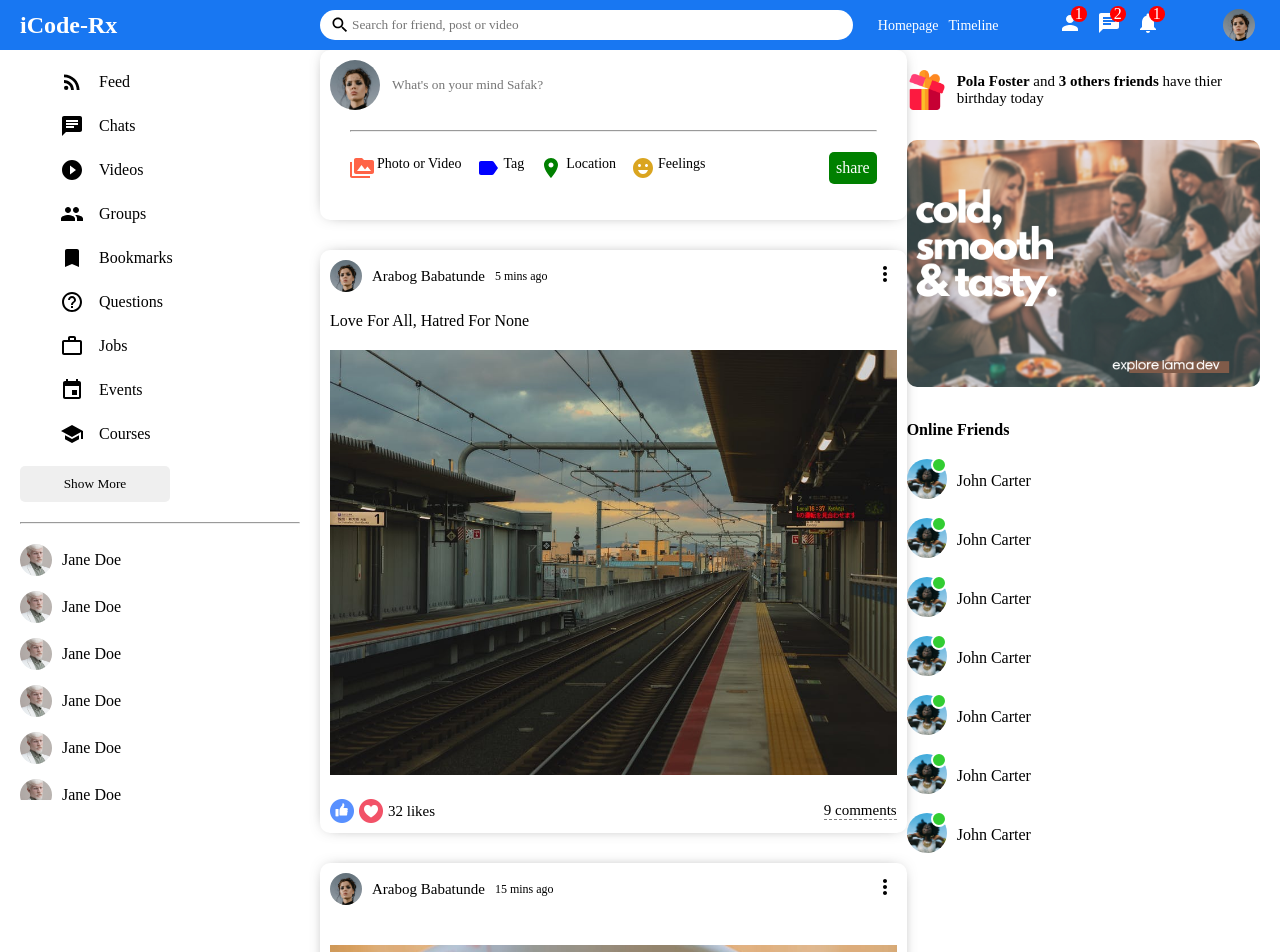
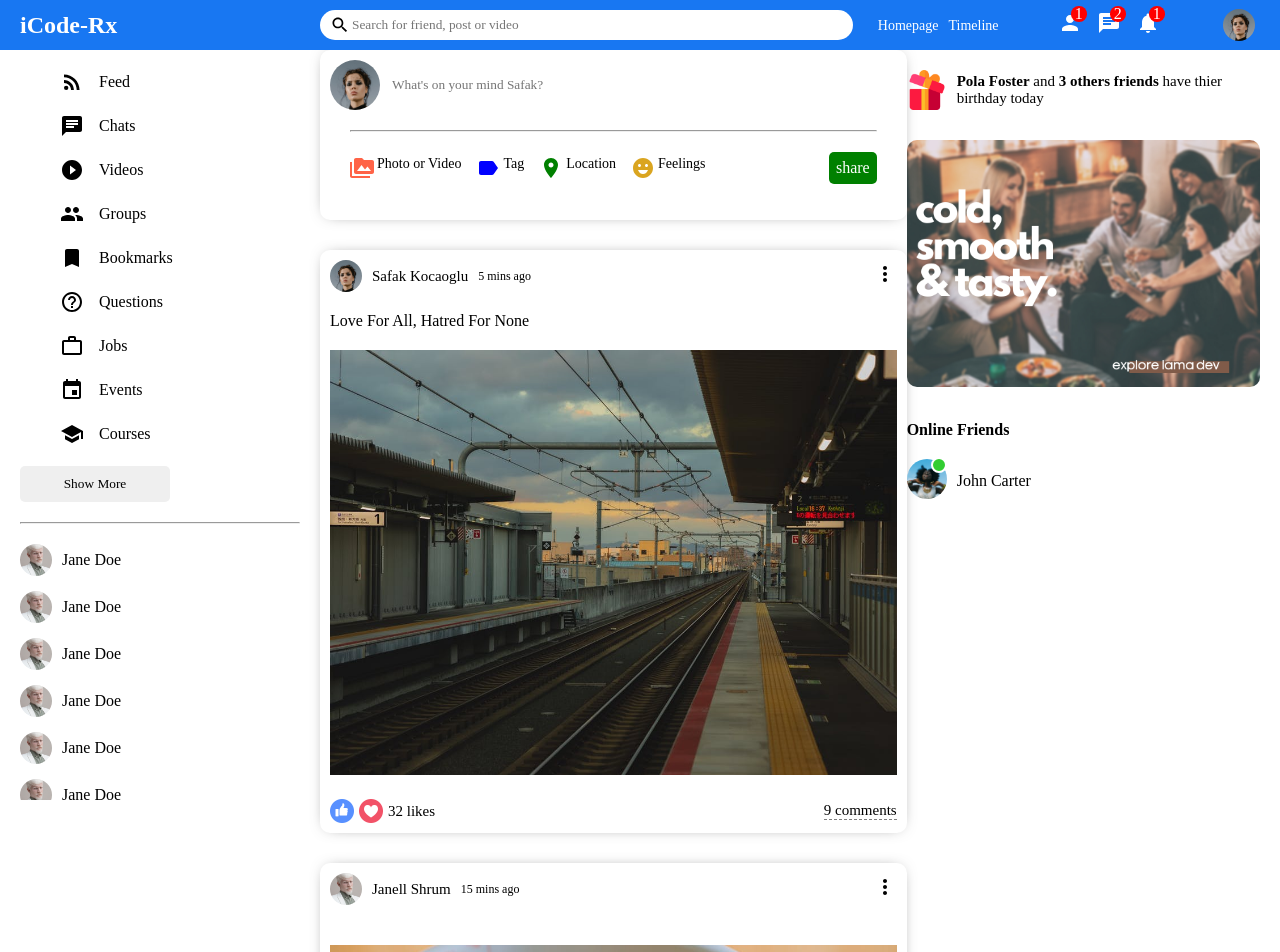
Before and after one commit to arabog/iCode-Rx-Social-Media, a React (Create React App) app in the folder react-social-client/: page / in a window 1280 px wide. Shown: the top 952 px of the page. Built offline with nearby package versions, Linux system fonts and the light colour scheme.

Commit message:
online folder created

```diff
--- a/react-social-client/src/components/post/Post.jsx
+++ b/react-social-client/src/components/post/Post.jsx
@@ -14,8 +14,20 @@ export default function Post( {post}) {
                               <div className="postWrapper">
                                         <div className="postTop">
                                                   <div className="postTopLeft">
-                                                            <img src="/assets/person/1.jpeg" alt="" className="postProfileImg" />
-                                                            <span className="postUsername">Arabog Babatunde</span>
+                                                            <img
+                                                                      src={
+                                                                                Users.filter(u => u.id === post?.userId)[0].profilePicture
+                                                                      }
+                                                                      alt=""
+                                                                      className="postProfileImg"
+                                                            />
+
+                                                            <span className="postUsername">
+                                                                      {
+                                                                                Users.filter(u => u.id === post?.userId)[0].username
+                                                                      }
+                                                            </span>
+
                                                             <span className="postDate">{post.date}</span>
 
                                                   </div>
--- a/react-social-client/src/components/rightbar/Rightbar.jsx
+++ b/react-social-client/src/components/rightbar/Rightbar.jsx
@@ -30,78 +30,6 @@ export default function Rightbar() {
 
                                                   </li>
 
-                                                  <li className="rightbarFriend">
-
-                                                            <div className="rightbarProfileImgContainer">
-                                                                      <img src="/assets/person/3.jpeg" alt="" className="rightbarProfileImg" />
-                                                                      <span className="rightbarOnline"></span>
-                                                            </div>
-
-                                                            <span className="rightbarUsername">John Carter</span>
-
-
-                                                  </li>
-
-                                                  <li className="rightbarFriend">
-
-                                                            <div className="rightbarProfileImgContainer">
-                                                                      <img src="/assets/person/3.jpeg" alt="" className="rightbarProfileImg" />
-                                                                      <span className="rightbarOnline"></span>
-                                                            </div>
-
-                                                            <span className="rightbarUsername">John Carter</span>
-
-
-                                                  </li>
-
-                                                  <li className="rightbarFriend">
-
-                                                            <div className="rightbarProfileImgContainer">
-                                                                      <img src="/assets/person/3.jpeg" alt="" className="rightbarProfileImg" />
-                                                                      <span className="rightbarOnline"></span>
-                                                            </div>
-
-                                                            <span className="rightbarUsername">John Carter</span>
-
-
-                                                  </li>
-
-                                                  <li className="rightbarFriend">
-
-                                                            <div className="rightbarProfileImgContainer">
-                                                                      <img src="/assets/person/3.jpeg" alt="" className="rightbarProfileImg" />
-                                                                      <span className="rightbarOnline"></span>
-                                                            </div>
-
-                                                            <span className="rightbarUsername">John Carter</span>
-
-
-                                                  </li>
-
-                                                  <li className="rightbarFriend">
-
-                                                            <div className="rightbarProfileImgContainer">
-                                                                      <img src="/assets/person/3.jpeg" alt="" className="rightbarProfileImg" />
-                                                                      <span className="rightbarOnline"></span>
-                                                            </div>
-
-                                                            <span className="rightbarUsername">John Carter</span>
-
-
-                                                  </li>
-
-                                                  <li className="rightbarFriend">
-
-                                                            <div className="rightbarProfileImgContainer">
-                                                                      <img src="/assets/person/3.jpeg" alt="" className="rightbarProfileImg" />
-                                                                      <span className="rightbarOnline"></span>
-                                                            </div>
-
-                                                            <span className="rightbarUsername">John Carter</span>
-
-
-                                                  </li>
-
                                         </ul>
                               </div>
                     </div>
--- a/react-social-client/src/components/sidebar/sidebar.css
+++ b/react-social-client/src/components/sidebar/sidebar.css
@@ -2,6 +2,8 @@
           flex: 3;
           height: calc(100vh - 50px);
           overflow-y: scroll;
+          position: sticky;
+          top: 50px;
 }
 
 
--- a/react-social-client/src/components/topbar/Topbar.jsx
+++ b/react-social-client/src/components/topbar/Topbar.jsx
@@ -2,8 +2,9 @@ import "./topbar.css"
 import { Search, Person, Chat, Notifications } from "@material-ui/icons"
 
 export default function Topbar() {
+
           return (
-                    <div>
+
                               <div className="topbarContainer">
 
                                         <div className="topbarLeft">
@@ -53,6 +54,5 @@ export default function Topbar() {
 
                               </div>
 
-                    </div>
           )
 }
--- a/react-social-client/src/components/topbar/topbar.css
+++ b/react-social-client/src/components/topbar/topbar.css
@@ -6,6 +6,7 @@
           align-items: center;
           position: sticky;
           top: 0;
+          z-index: 90;
 }
 
 .topbarLeft {
```
Also changed, not shown: react-social-client/src/components/online/Online.jsx (added, +9 -0 lines), react-social-client/src/components/online/online.css (added).
